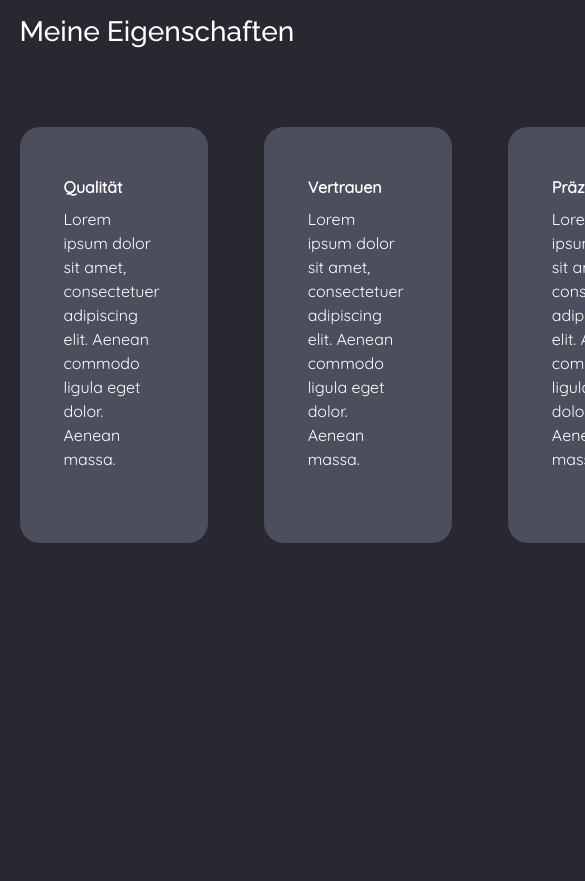
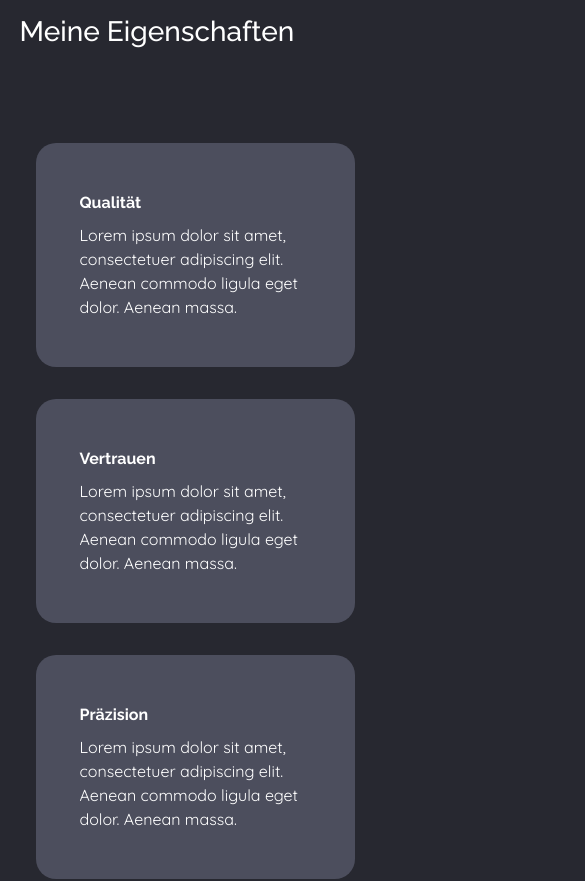
Before and after one commit to JasonSa19/vue-portfolio, a Vue app: page / in a window 390 px wide. Shown: the part 2440-3321 px from the top of the page, 585 px wide, since content can reach past the window. Before the commit the page ends 3111 px from the top, so only its background shows below. Built offline with nearby package versions, Linux system fonts and the light colour scheme.

Commit message:
Responsive Changes to AttributeTeaser Component

```diff
--- a/src/assets/scss/globals/fonts.scss
+++ b/src/assets/scss/globals/fonts.scss
@@ -20,7 +20,7 @@
   font-family: "Raleway";
   font-style: normal;
   font-weight: 700;
-  src: url("/fonts/raleway-v28-latin-700.woff2") format("woff2"); /* Chrome 36+, Opera 23+, Firefox 39+, Safari 12+, iOS 10+ */
+  src: url("/fonts/raleway-v34-latin-700.woff2") format("woff2"); /* Chrome 36+, Opera 23+, Firefox 39+, Safari 12+, iOS 10+ */
 }
 /* quicksand-300 - latin */
 @font-face {
--- a/src/components/Attributes.vue
+++ b/src/components/Attributes.vue
@@ -15,7 +15,7 @@ import AttributeTeaser from "../components/modules/AttributeTeaser.vue";
         </div>
       </div>
     </div>
-    <div class="container flex flex-row justify-between mt-20 gap-14">
+    <div class="container flex flex-row flex-wrap justify-between mt-20">
       <AttributeTeaser
         headlineText="Qualität"
         flowText="Lorem ipsum dolor sit amet, consectetuer adipiscing elit. Aenean commodo ligula eget dolor. Aenean massa."
--- a/src/components/modules/AttributeTeaser.vue
+++ b/src/components/modules/AttributeTeaser.vue
@@ -6,8 +6,10 @@ const props = defineProps({
 </script>
 
 <template>
-  <div class="py-12 pr-12 rounded-2xl pl-11 bg-teasergrey">
-    <h3 class="mb-2 font-bold">{{ headlineText }}</h3>
-    <span>{{ flowText }}</span>
+  <div class="p-4 basis-full sm:basis-2/4 xl:basis-1/4">
+    <div class="py-12 pr-12 rounded-2xl pl-11 bg-teasergrey">
+      <h3 class="mb-2 font-bold font-headline">{{ headlineText }}</h3>
+      <span>{{ flowText }}</span>
+    </div>
   </div>
 </template>
```
